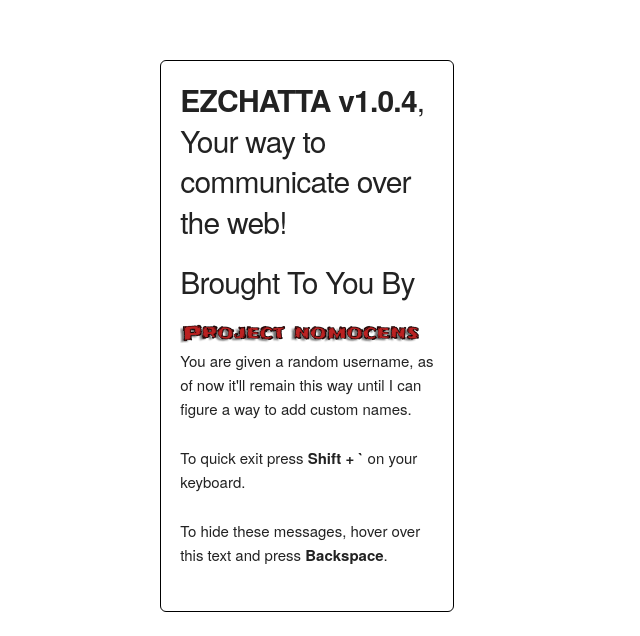
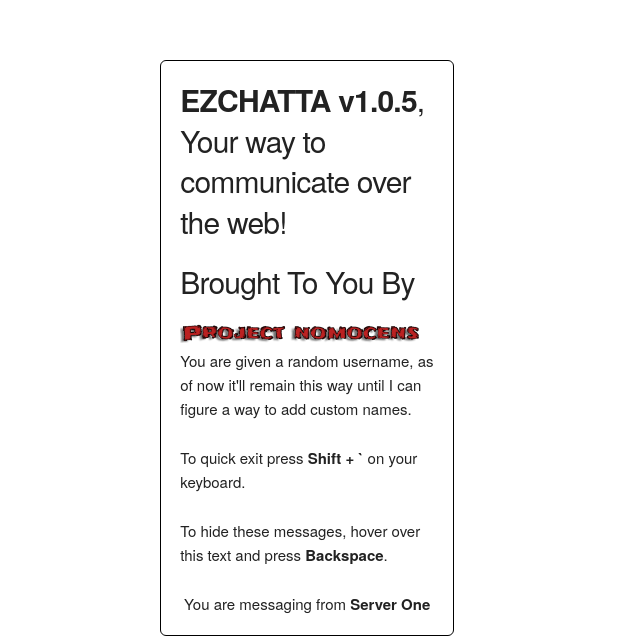
Before and after one commit to Newfies/DurableChatta, a React app: page public/index.html in a window 1280 px wide. Shown: the part 180-816 px from the top of the page, without its empty margins (0-640 px from the left). Built offline with nearby package versions, Linux system fonts and the light colour scheme.

Commit message:
Update index.html

```diff
--- a/public/index.html
+++ b/public/index.html
@@ -32,7 +32,7 @@
     <div class="container" style="width: 95%; height: 100%">
       <div class="row" style="height: 100%">
         <div class="one-third column messages" style="margin-top: 25%">
-          <h4><b>EZCHATTA v1.0.4</b>, Your way to communicate over the web!</h4>
+          <h4><b>EZCHATTA v1.0.5</b>, Your way to communicate over the web!</h4>
           <h4>Brought To You By</h4>
           <img src="Prj.png" style="width: 95%; height: 220%;">
           <p>
@@ -44,6 +44,7 @@
           <p>
             To hide these messages, hover over this text and press <b>Backspace</b>.
           </p>
+          <center><footer>You are messaging from <b>Server One</b></footer></center>
         </div>
         <div class="two-thirds column" id="root"></div>
       </div>
```
